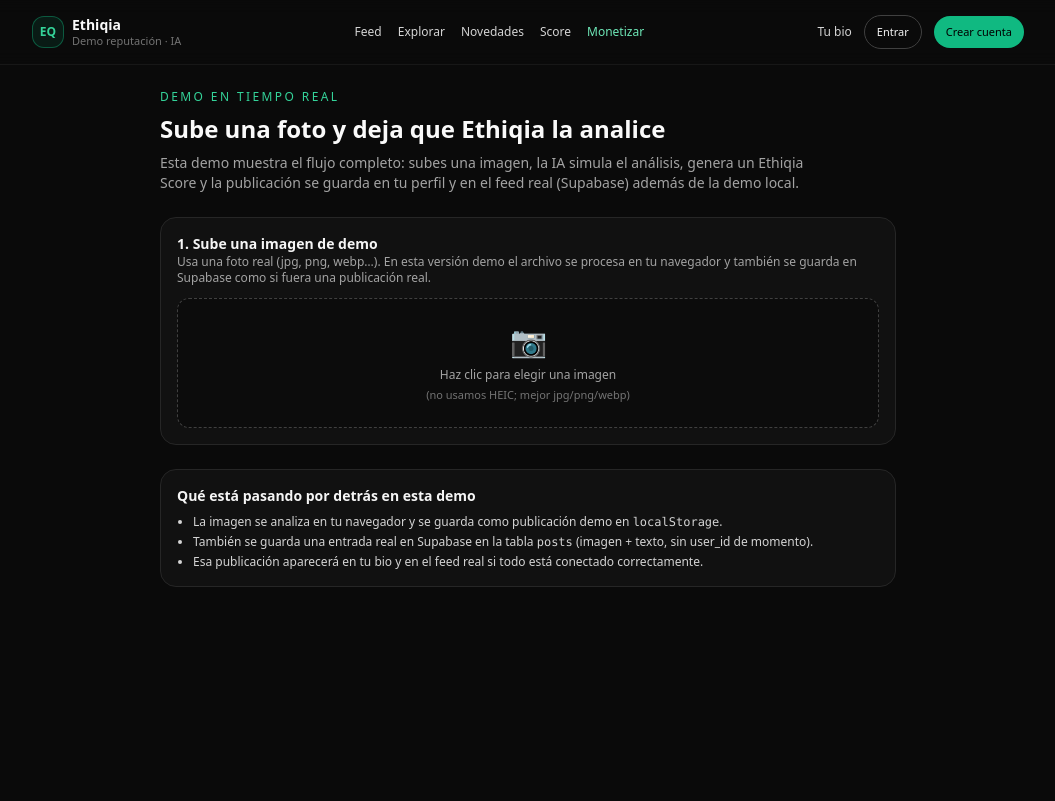
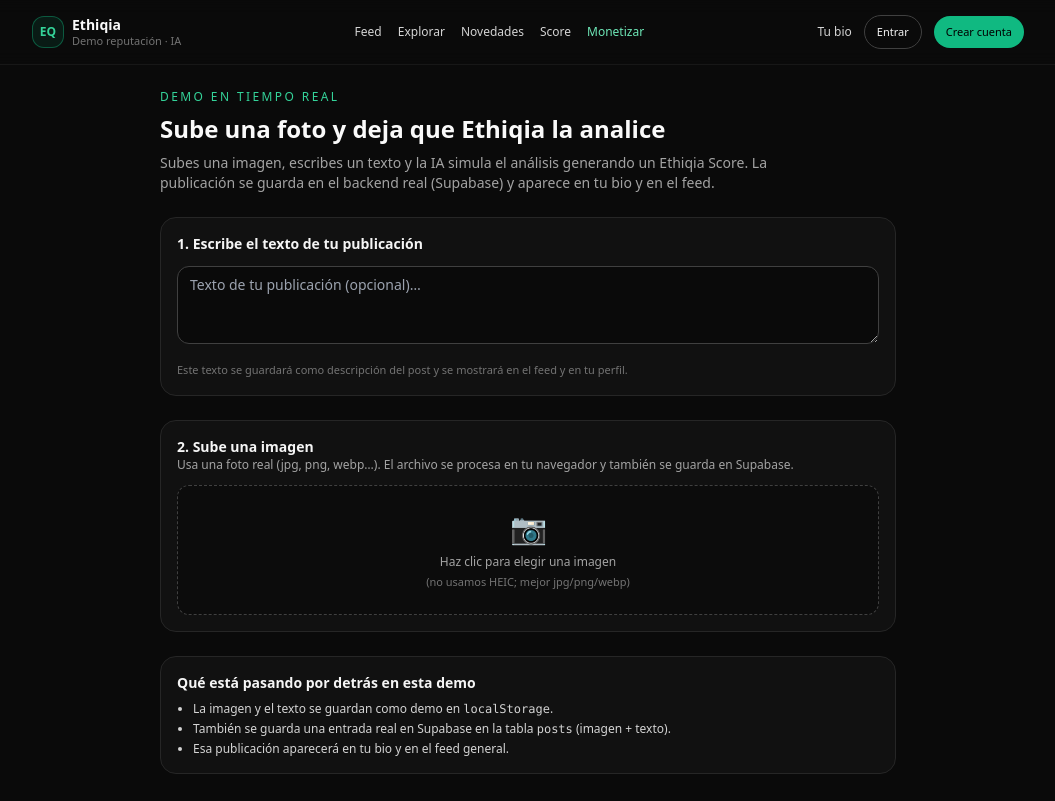
Before and after one commit to veletcosmetics/ethiqia-frontend, a Next.js app: page /demo/live in a window 1280 px wide. Shown: the whole page, without its empty margins (112-1167 px from the left). Built offline with nearby package versions, Linux system fonts and the light colour scheme; no server answers.

Commit message:
Update page.tsx

```diff
--- a/app/demo/live/page.tsx
+++ b/app/demo/live/page.tsx
@@ -46,18 +46,17 @@ function generateAnalysis(): AnalysisResult {
 export default function LiveDemoPage() {
   const [imageSrc, setImageSrc] = useState<string | null>(null);
   const [fileName, setFileName] = useState<string | null>(null);
+  const [postText, setPostText] = useState<string>(''); // ← texto del post
   const [analysis, setAnalysis] = useState<AnalysisResult | null>(null);
   const [isAnalyzing, setIsAnalyzing] = useState(false);
   const [lastSaved, setLastSaved] = useState<DemoPost | null>(null);
   const [backendError, setBackendError] = useState<string | null>(null);
 
-  // Cargar sesión demo (por si quieres mostrar algo en el futuro)
   useEffect(() => {
     if (typeof window === 'undefined') return;
 
     try {
       const s = getSession();
-      // ahora mismo no la usamos para guardar user_id
       console.log('Sesión demo cargada:', s);
     } catch {
       // ignorar
@@ -80,7 +79,6 @@ export default function LiveDemoPage() {
     const file = event.target.files?.[0];
     if (!file) return;
 
-    // Evitamos HEIC y formatos raros
     if (!file.type.startsWith('image/')) {
       alert('Sube solo archivos de imagen (jpg, png, webp...)');
       return;
@@ -96,26 +94,25 @@ export default function LiveDemoPage() {
       const result = reader.result as string;
       setImageSrc(result);
 
-      // 1) Simular análisis IA
       const generated = generateAnalysis();
       setAnalysis(generated);
       setIsAnalyzing(false);
 
-      // 2) Guardar en localStorage (demo)
+      // 1) Guardar en localStorage (demo)
       try {
         const demoPost: DemoPost = {
           imageUrl: result,
           score: generated.ethScore,
-          name: file.name || 'Demo Ethiqia',
+          name: postText || file.name || 'Demo Ethiqia',
           createdAt: Date.now(),
         };
         window.localStorage.setItem(STORAGE_KEY, JSON.stringify(demoPost));
         setLastSaved(demoPost);
       } catch {
-        // ignoramos errores de almacenamiento
+        // ignoramos errores
       }
 
-      // 3) Guardar también un "feed" local de demo (por si lo quieres usar)
+      // 2) Guardar también en "feed" local de demo
       try {
         const rawFeed = window.localStorage.getItem('ethiqia_feed_posts');
         const parsed = rawFeed ? JSON.parse(rawFeed) : [];
@@ -136,11 +133,16 @@ export default function LiveDemoPage() {
         // ignoramos errores
       }
 
-      // 4) GUARDAR EN SUPABASE (SIN user_id para evitar problemas de foreign key)
+      // 3) GUARDAR EN SUPABASE (SIN user_id)
       try {
+        const captionText =
+          postText.trim() ||
+          file.name ||
+          'Imagen subida en la demo en vivo';
+
         const { error } = await supabase.from('posts').insert({
-          image_url: result, // dataURL directamente
-          caption: file.name || 'Imagen subida en la demo en vivo',
+          image_url: result,
+          caption: captionText,
         });
 
         if (error) {
@@ -150,6 +152,8 @@ export default function LiveDemoPage() {
           );
         } else {
           setBackendError(null);
+          // limpiamos el texto del post después de guardar bien
+          setPostText('');
         }
       } catch (e) {
         console.error('Error inesperado al guardar en Supabase:', e);
@@ -158,14 +162,14 @@ export default function LiveDemoPage() {
         );
       }
 
-      // 5) Notificación de score (demo)
+      // 4) Notificación de score (demo)
       try {
         addNotification(
           'post-scored',
           `Tu publicación generó ${generated.ethScore} puntos de Ethiqia Score.`
         );
       } catch {
-        // ignoramos errores de notificaciones
+        // ignorar
       }
     };
 
@@ -183,23 +187,40 @@ export default function LiveDemoPage() {
             Sube una foto y deja que Ethiqia la analice
           </h1>
           <p className="text-sm text-neutral-400 max-w-2xl">
-            Esta demo muestra el flujo completo: subes una imagen, la IA simula
-            el análisis, genera un Ethiqia Score y la publicación se guarda en
-            tu perfil y en el feed real (Supabase) además de la demo local.
+            Subes una imagen, escribes un texto y la IA simula el análisis
+            generando un Ethiqia Score. La publicación se guarda en el backend
+            real (Supabase) y aparece en tu bio y en el feed.
           </p>
         </header>
+
+        {/* Texto del post */}
+        <section className="rounded-2xl border border-neutral-800 bg-neutral-900/60 p-4 space-y-3">
+          <h2 className="text-sm font-semibold text-neutral-100">
+            1. Escribe el texto de tu publicación
+          </h2>
+          <textarea
+            value={postText}
+            onChange={(e) => setPostText(e.target.value)}
+            placeholder="Texto de tu publicación (opcional)…"
+            className="w-full rounded-xl border border-neutral-700 bg-neutral-950 px-3 py-2 text-sm text-neutral-100 outline-none focus:border-emerald-400"
+            rows={3}
+          />
+          <p className="text-[11px] text-neutral-500">
+            Este texto se guardará como descripción del post y se mostrará en el
+            feed y en tu perfil.
+          </p>
+        </section>
 
         {/* Subida de imagen */}
         <section className="space-y-3 rounded-2xl border border-neutral-800 bg-neutral-900/60 p-4">
           <div className="flex items-center justify-between gap-3 flex-wrap">
             <div>
               <h2 className="text-sm font-semibold text-neutral-100">
-                1. Sube una imagen de demo
+                2. Sube una imagen
               </h2>
               <p className="text-xs text-neutral-400">
-                Usa una foto real (jpg, png, webp…). En esta versión demo el
-                archivo se procesa en tu navegador y también se guarda en
-                Supabase como si fuera una publicación real.
+                Usa una foto real (jpg, png, webp…). El archivo se procesa en tu
+                navegador y también se guarda en Supabase.
               </p>
             </div>
           </div>
@@ -235,10 +256,9 @@ export default function LiveDemoPage() {
         {/* Vista previa + análisis */}
         {(imageSrc || analysis || isAnalyzing) && (
           <section className="grid gap-4 md:grid-cols-2">
-            {/* Imagen */}
             <div className="space-y-2">
               <h2 className="text-sm font-semibold text-neutral-100">
-                2. Vista previa
+                3. Vista previa
               </h2>
               <div className="overflow-hidden rounded-2xl border border-neutral-800 bg-neutral-900">
                 {imageSrc ? (
@@ -256,10 +276,9 @@ export default function LiveDemoPage() {
               </div>
             </div>
 
-            {/* Resultados IA */}
             <div className="space-y-2">
               <h2 className="text-sm font-semibold text-neutral-100">
-                3. Análisis IA (simulado para demo)
+                4. Análisis IA (simulado)
               </h2>
               <div className="rounded-2xl border border-neutral-800 bg-neutral-900 p-4 text-sm space-y-3">
                 {isAnalyzing && (
@@ -324,7 +343,7 @@ export default function LiveDemoPage() {
                       </span>
                     </div>
                     <p className="text-[11px] text-neutral-500">
-                      En producción este score vendría de modelos entrenados.
+                      En producción este score vendrá de modelos reales de IA.
                       Aquí es una simulación para enseñar el flujo completo.
                     </p>
                   </>
@@ -340,23 +359,21 @@ export default function LiveDemoPage() {
           </section>
         )}
 
-        {/* Estado de integración */}
         <section className="rounded-2xl border border-neutral-800 bg-neutral-900/60 p-4 text-xs text-neutral-300 space-y-2">
           <h2 className="text-sm font-semibold text-neutral-100">
             Qué está pasando por detrás en esta demo
           </h2>
           <ul className="list-disc pl-4 space-y-1">
             <li>
-              La imagen se analiza en tu navegador y se guarda como publicación
-              demo en <code>localStorage</code>.
+              La imagen y el texto se guardan como demo en{' '}
+              <code>localStorage</code>.
             </li>
             <li>
               También se guarda una entrada real en Supabase en la tabla{' '}
-              <code>posts</code> (imagen + texto, sin user_id de momento).
+              <code>posts</code> (imagen + texto).
             </li>
             <li>
-              Esa publicación aparecerá en tu bio y en el feed real si todo está
-              conectado correctamente.
+              Esa publicación aparecerá en tu bio y en el feed general.
             </li>
           </ul>
 
```
